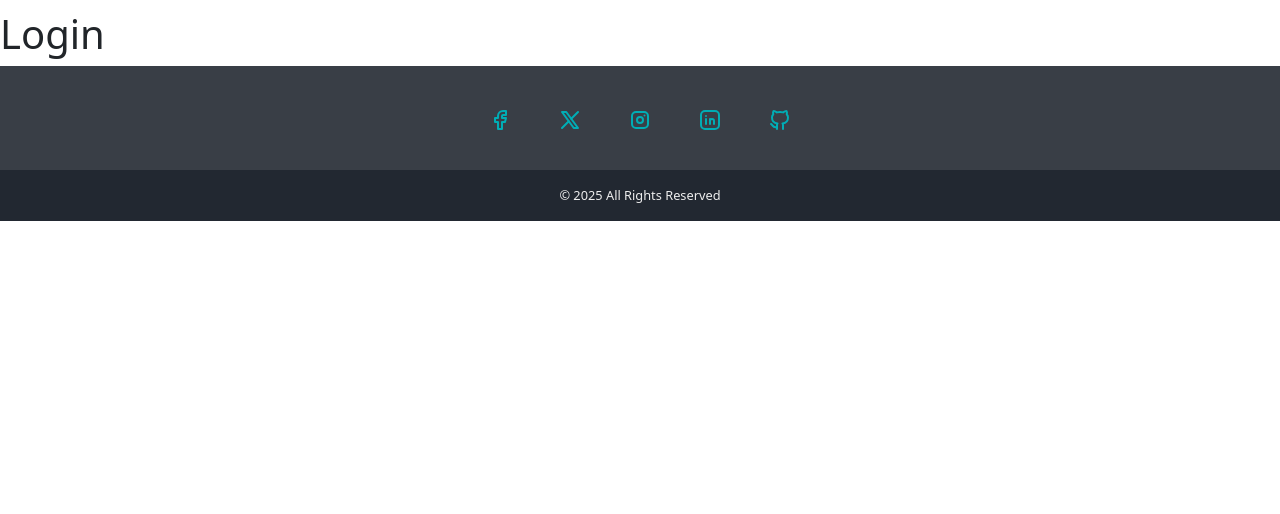
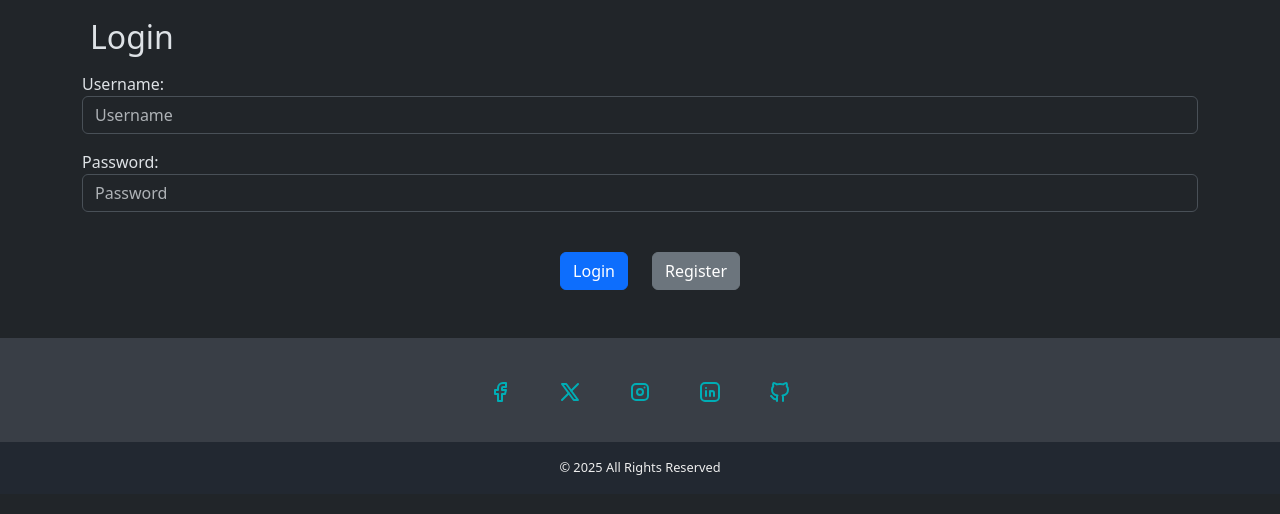
Before and after one commit to DavidBab/PhishProof, a Django app: page /accounts/login/ in a window 1280 px wide. Shown: the part 87-601 px from the top of the page. Run offline with Django 5.2, Linux system fonts and the light colour scheme; some libraries are stand-ins or nearby versions.

Commit message:
login/logout/register + navbar update

```diff
--- /dev/null
+++ b/phishproof/accounts/forms.py
@@ -0,0 +1,25 @@
+from django import forms
+from django.contrib.auth.forms import UserCreationForm, AuthenticationForm
+from django.contrib.auth.models import User
+
+class BootstrapLoginForm(AuthenticationForm):
+    username = forms.CharField(
+        widget=forms.TextInput(attrs={'class': 'form-control', 'placeholder': 'Username'})
+    )
+    password = forms.CharField(
+        widget=forms.PasswordInput(attrs={'class': 'form-control', 'placeholder': 'Password'})
+    )
+
+class BootstrapRegisterForm(UserCreationForm):
+    class Meta:
+        model = User
+        fields = ['username', 'password1', 'password2']
+
+    def __init__(self, *args, **kwargs):
+        super(BootstrapRegisterForm, self).__init__(*args, **kwargs)
+        # iterate through username, pw1, pw2
+        for field in self.fields.values():
+            field.widget.attrs.update({
+                'class': 'form-control',
+                'placeholder': field.label
+            })
--- /dev/null
+++ b/phishproof/accounts/templates/accounts/login.html
@@ -0,0 +1,28 @@
+{% extends "base.html" %}
+
+<!-- Title -->
+{% block title %}
+Login
+{% endblock %}
+
+<!-- Content -->
+
+{% block content %}
+<div class="container">
+    <h2 class="p-2">Login</h2>
+    <form method="post">
+        {% csrf_token %}
+        {{ form.as_p }}
+        <br>
+        <div class="row">
+            <div class="col text-end">
+                <button type="submit" class="btn btn-primary">Login</button>
+            </div>
+            <div class="col text-start">
+                <a class="btn btn-secondary" href="{% url 'register' %}">Register</a>
+            </div>
+        </div>
+    </form>
+    <br><br>
+</div>
+{% endblock %}
--- a/phishproof/accounts/templates/login.html
+++ /dev/null
@@ -1,10 +0,0 @@
-{% extends "base.html" %}
-
-<!-- Title -->
-{% block title %}Login{% endblock %}
-
-<!-- Content -->
-
-{% block content %}
-<h1>Login</h1>
-{% endblock %}
--- a/phishproof/accounts/urls.py
+++ b/phishproof/accounts/urls.py
@@ -1,7 +1,18 @@
 from django.urls import path
 from . import views
+from django.contrib.auth import views as auth_views
+from .forms import BootstrapLoginForm
+urlpatterns = [
+    # path('login/', views.login_view, name='login_view'),
+    # path('register/', views.register_view, name='register_view'),
+    path('login/',
+         auth_views.LoginView.as_view(
+             template_name='accounts/login.html',
+             authentication_form=BootstrapLoginForm
+            ),
+         name='login'
+        ),
+    path('logout/', auth_views.LogoutView.as_view(next_page="/accounts/login"), name='logout'),
 
-urlpatterns = [
-    path('login/', views.login_view, name='login_view'),
-    path('register/', views.register_view, name='register_view'),
+    path('register/', views.register_view, name='register'),
 ]
--- a/phishproof/accounts/views.py
+++ b/phishproof/accounts/views.py
@@ -1,9 +1,17 @@
-from django.shortcuts import render
+from django.shortcuts import render, redirect
+from django.contrib.auth import login
+from .forms import BootstrapRegisterForm
 
-# Create your views here.
-def login_view(request):
-    return render(request, "login.html")
-
+# def register_view(request):
+#     return render(request, "register.html")
 
 def register_view(request):
-    return render(request, "register.html")
+    if request.method == 'POST':
+        form = BootstrapRegisterForm(request.POST)
+        if form.is_valid():
+            user = form.save()
+            login(request, user)
+            return redirect('dashboard')
+    else:
+        form = BootstrapRegisterForm()
+    return render(request, 'accounts/register.html', {'form': form})
--- a/phishproof/course/views.py
+++ b/phishproof/course/views.py
@@ -1,9 +1,11 @@
 from django.shortcuts import render
+from django.contrib.auth.decorators import login_required
 
 # Create your views here.
+@login_required
 def dashboard(request):
     context = {
-        'user': 'David',
+        'user': request.user.username,
         'total_courses': 5,
         'completed_courses': 2,
     }
--- a/phishproof/phishproof/settings.py
+++ b/phishproof/phishproof/settings.py
@@ -138,3 +138,8 @@ STATIC_ROOT = BASE_DIR / 'staticfiles'
 # https://docs.djangoproject.com/en/5.2/ref/settings/#default-auto-field
 
 DEFAULT_AUTO_FIELD = 'django.db.models.BigAutoField'
+
+# Redirects after login/logout
+LOGIN_REDIRECT_URL = '/dashboard'
+LOGOUT_REDIRECT_URL = '/accounts/login/'  # or any page you want
+LOGIN_URL = '/accounts/login/'
--- a/phishproof/templates/base.html
+++ b/phishproof/templates/base.html
@@ -1,6 +1,7 @@
 {% load static %}
 <!DOCTYPE html>
-<html lang="en">
+<!-- A: Ez igy talan jobb az oldalunknak nem? -->
+<html lang="en" data-bs-theme="dark">
 	<head>
 		<meta charset="UTF-8" />
 		<meta name="viewport" content="width=device-width, initial-scale=1.0" />
--- a/phishproof/templates/includes/navbar.html
+++ b/phishproof/templates/includes/navbar.html
@@ -129,10 +129,19 @@
 					</ul>
 				</li>
 			</ul>
+			{% if request.user.is_authenticated %}
 			<div class="d-flex">
-				<a href="/accounts/login/" class="btn btn-outline-success">Log In</a>
-				<a href="/accounts/register/" class="btn btn-success">Join for FREE</a>
+				<form method="post" action="{% url 'logout' %}">
+					{% csrf_token %}
+					<button type="submit" class="btn btn-outline-light">Log Out</button>
+				</form>
 			</div>
+			{% else %}
+			<div class="d-flex">
+				<a href="{% url 'login' %}" class="btn btn-outline-success">Log In</a>
+				<a href="{% url 'register' %}" class="btn btn-success">Join for FREE</a>
+			</div>
+			{% endif %}
 		</div>
 	</div>
 </nav>
```
Also changed, not shown: phishproof/accounts/templates/accounts/register.html (added, +17 -0 lines), phishproof/accounts/templates/register.html (deleted, +0 -9 lines).
